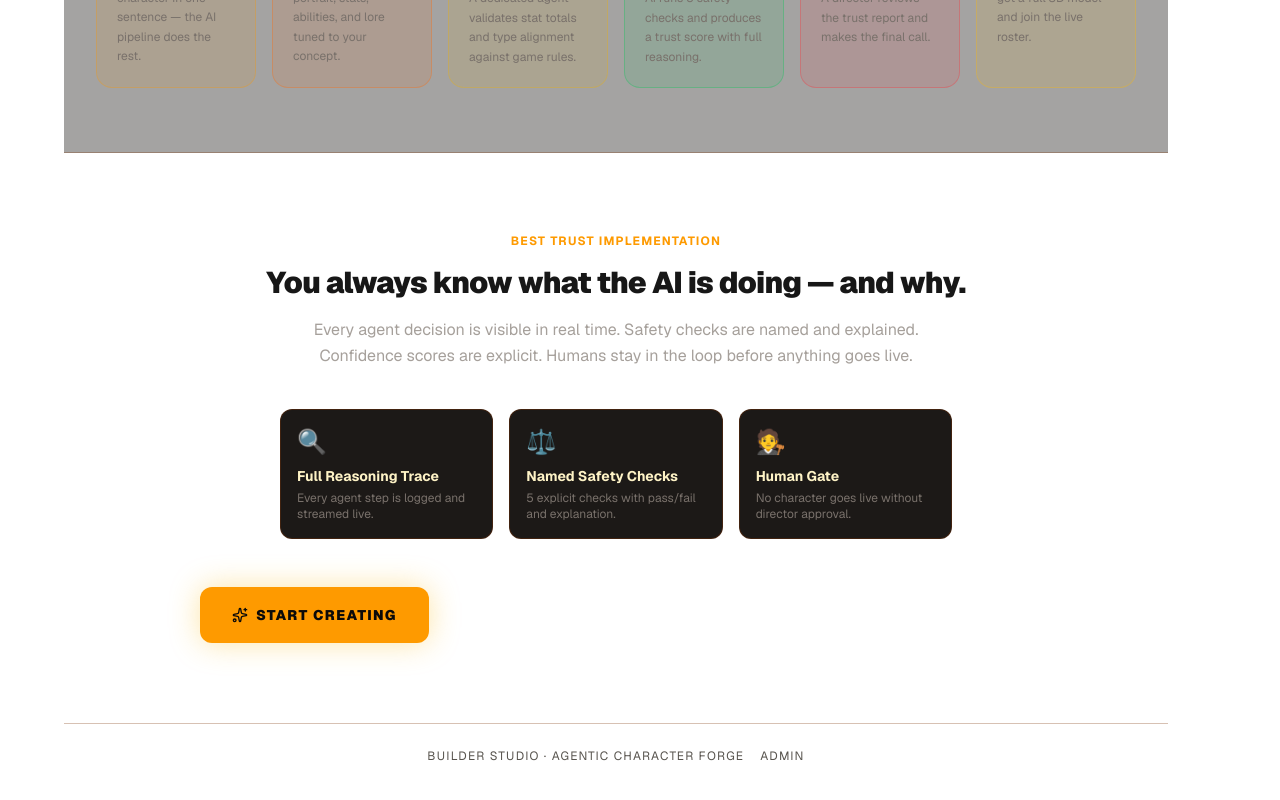
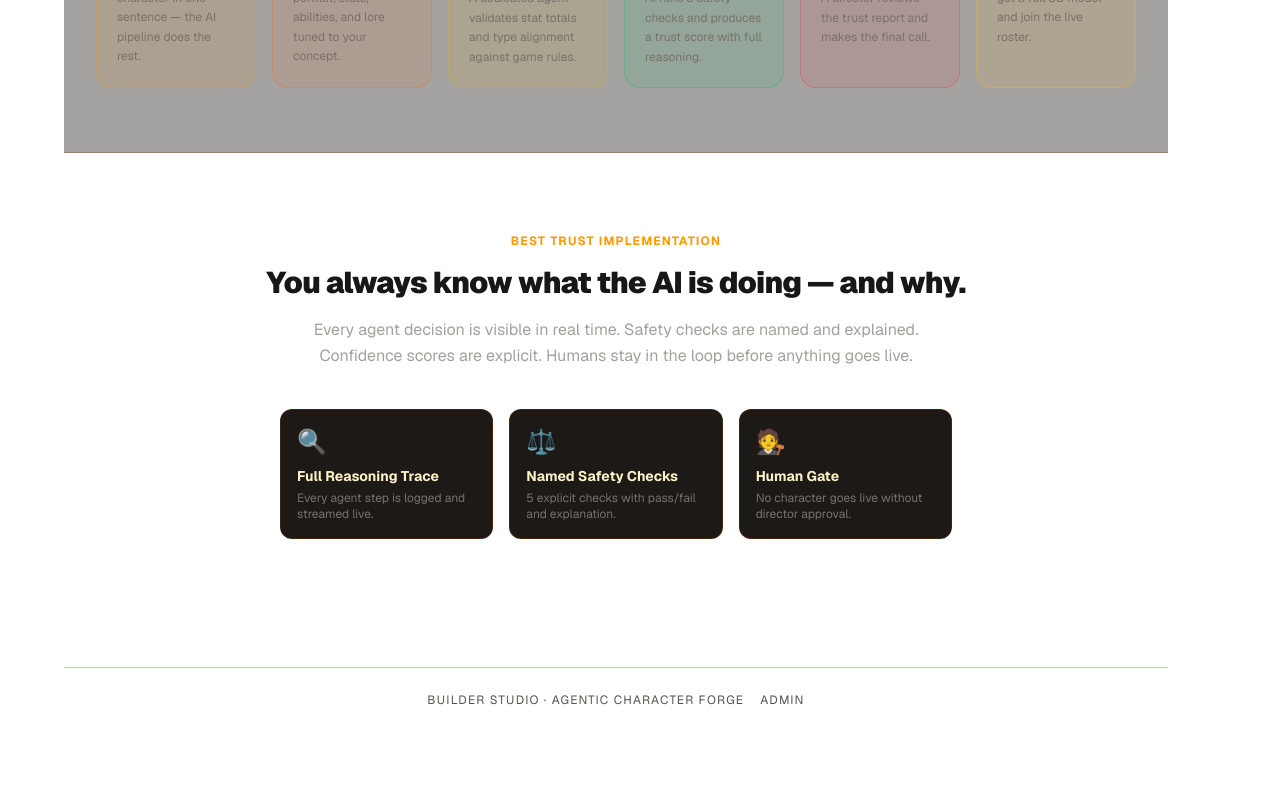
Before and after one commit to aibhuyan/builder-studio, a Next.js app in the folder frontend/: page / in a window 1280 px wide. Shown: the part 1020-1820 px from the top of the page. After the commit the page ends 1784 px from the top, so only its background shows below. Built offline with nearby package versions, Linux system fonts and the light colour scheme.

Commit message:
ui: remove redundant start creating button

```diff
--- a/frontend/app/page.tsx
+++ b/frontend/app/page.tsx
@@ -149,7 +149,7 @@ export default function Home() {
             </div>
           ))}
         </div>
-        <CreateButton label="Start Creating" />
+
       </section>
 
       {/* Footer */}
```
